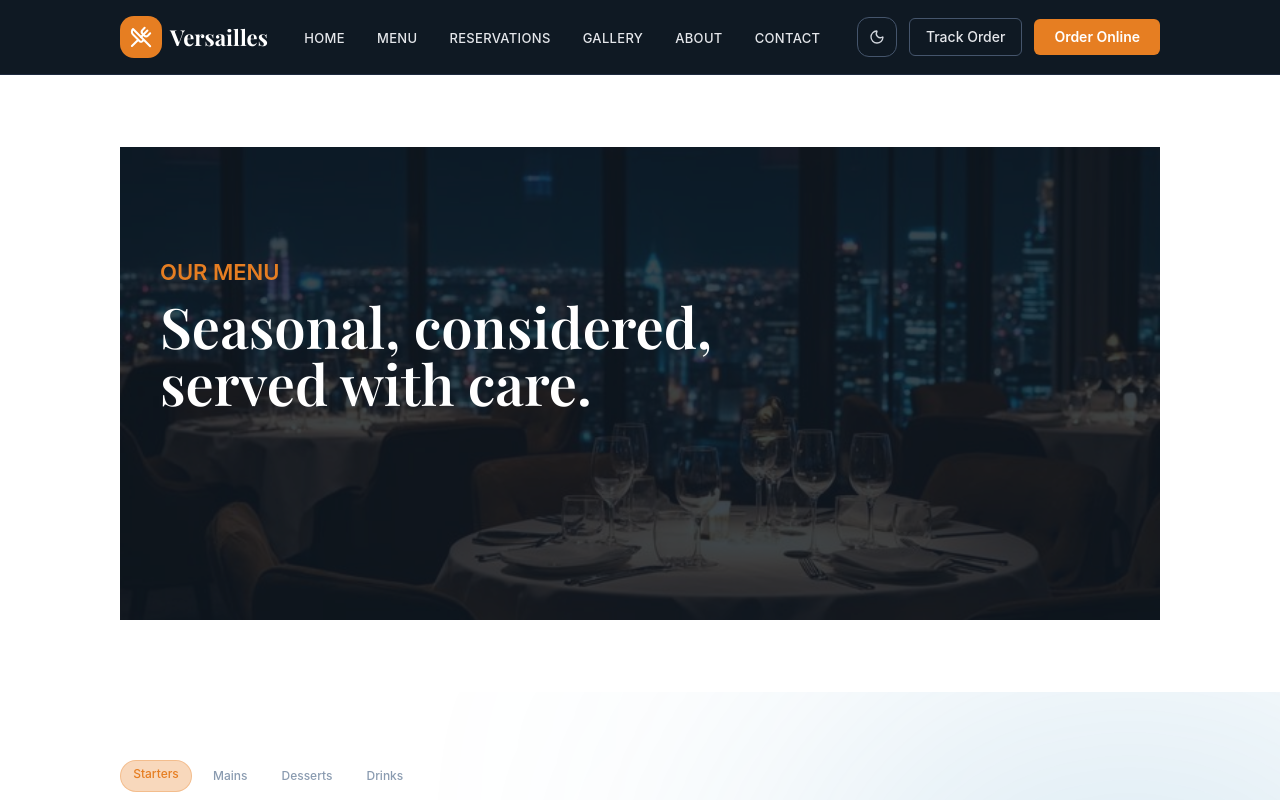
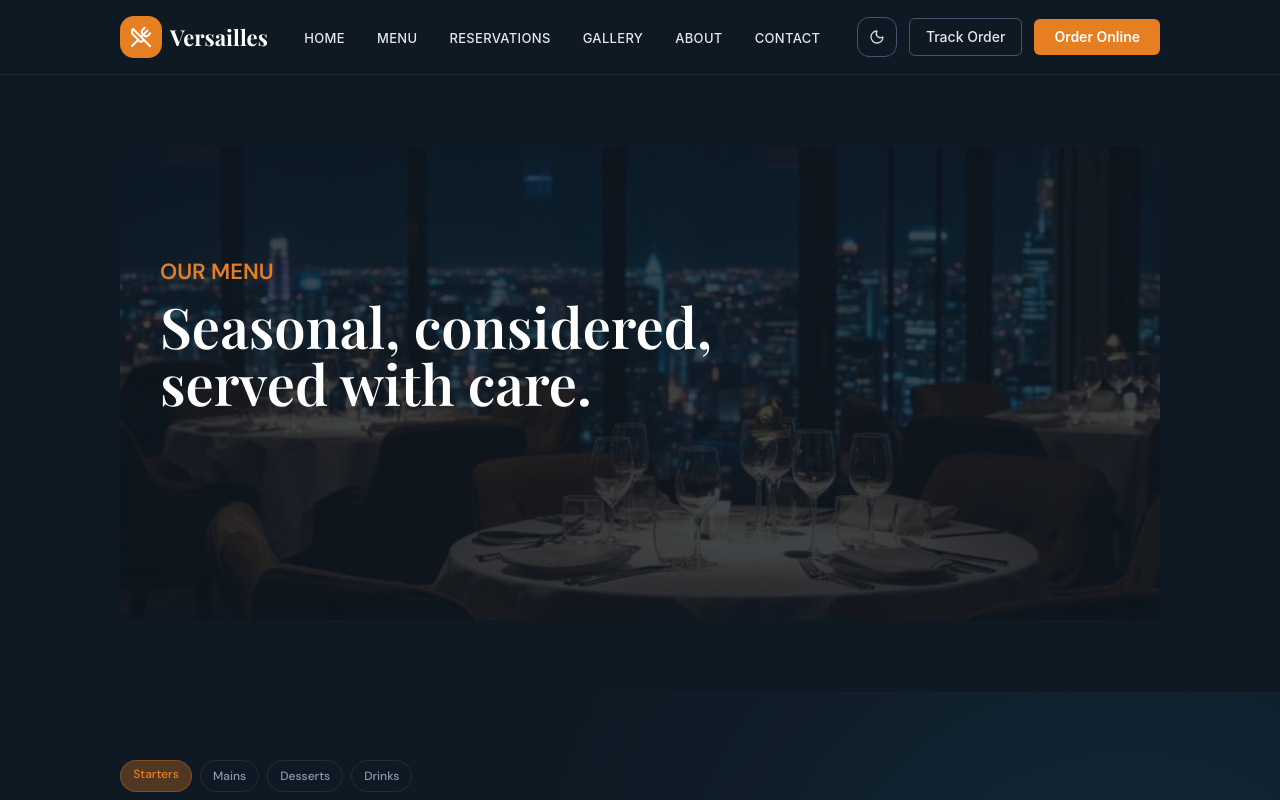
Before and after one commit to Mahdhe/restaurant_management_system_frontend, a React (Vite) app: page /menu in a window 1280 px wide. Shown: the top 800 px of the page. Built offline with nearby package versions, Linux system fonts and the light colour scheme.

Commit message:
Added Menu, Contact us page

```diff
--- a/src/index.css
+++ b/src/index.css
@@ -4,3 +4,14 @@
 @theme {
   --font-playfair: "Playfair Display", DM Sans, serif;
 }
+
+@theme{
+    --font-dm:"DM Sans", sans-serif;
+    --font-playfair:"Playfair Display" ,serif;
+
+}
+
+.bg-main-gradient{
+   background: #0F1923;
+
+}
--- a/src/pages/Menupage.jsx
+++ b/src/pages/Menupage.jsx
@@ -1,5 +1,3 @@
-
-
 import Herosection from "../components/menu/Herosection";
 import  Titlesection from "../components/menu/Titlesection";
 import Starters from "../components/menu/Starters";
```
